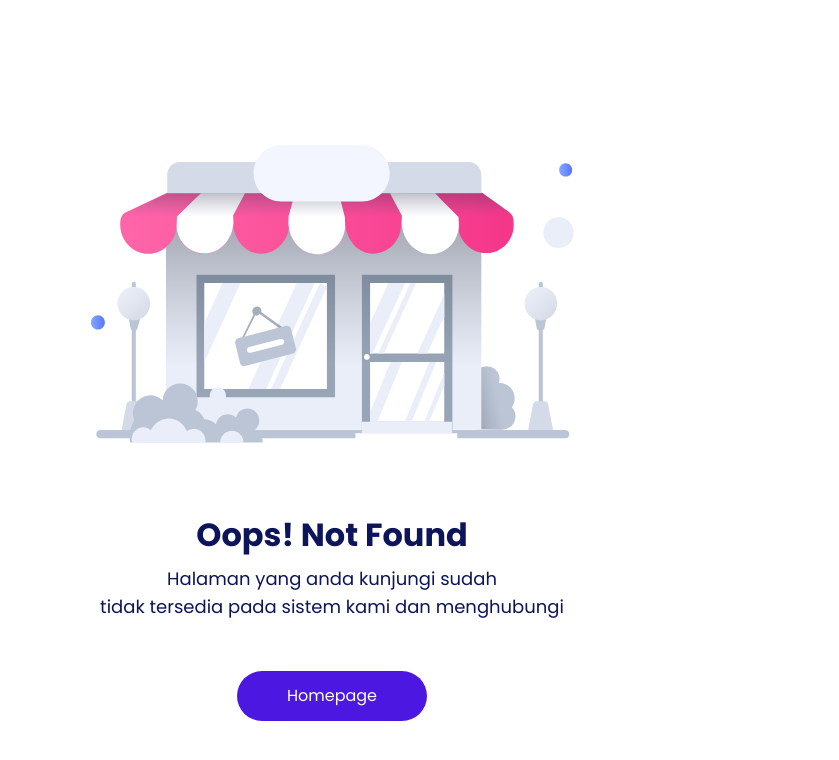
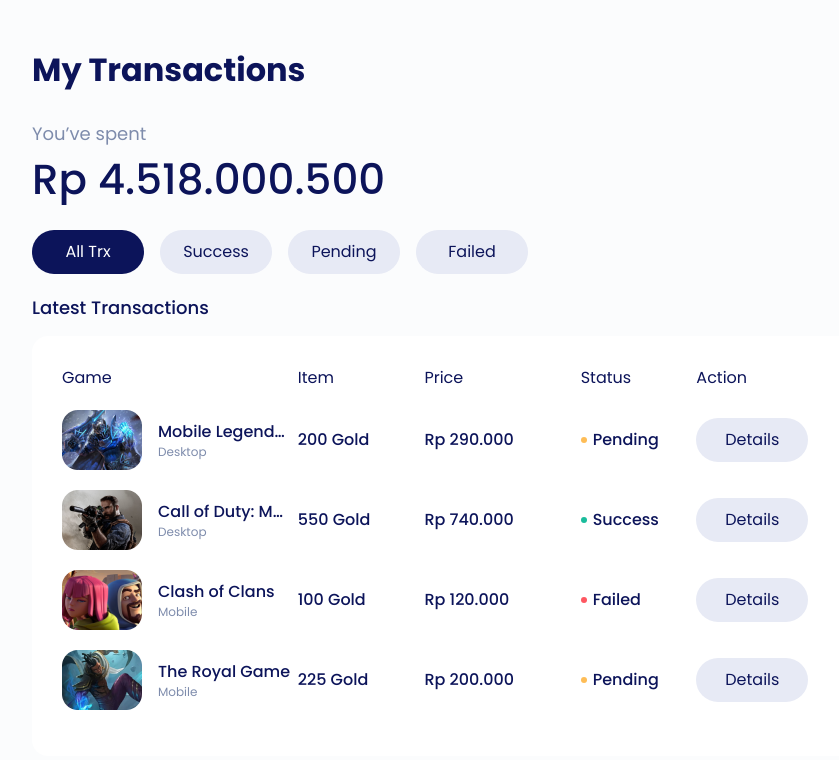
Before and after one commit to amzesmoro/learning-with-bwa, a Next.js app in the folder learn-web/storegg/: page /member/transactions in a window 1280 px wide. Before the commit this address had no page. Shown: the top 760 px of the page, without its empty margins (308-1147 px from the left). Built offline with nearby package versions, Linux system fonts and the light colour scheme.

Commit message:
[HTML to NextJS] Convert Member Transactions Page

```diff
--- a/learn-web/storegg/pages/_app.tsx
+++ b/learn-web/storegg/pages/_app.tsx
@@ -10,6 +10,7 @@
 import '../styles/404-not-found.css';
 import '../styles/sidebar.css';
 import '../styles/overview.css';
+import '../styles/transactions.css';
 import type { AppProps } from 'next/app';
 import Head from 'next/head';
 
--- /dev/null
+++ b/learn-web/storegg/pages/member/transactions/index.tsx
@@ -0,0 +1,160 @@
+export default function Transactions() {
+  return (
+    <section className="transactions overflow-auto">
+      <main className="main-wrapper">
+        <div className="ps-lg-0">
+          <h2 className="text-4xl fw-bold color-palette-1 mb-30">My Transactions</h2>
+          <div className="mb-30">
+            <p className="text-lg color-palette-2 mb-12">You’ve spent</p>
+            <h3 className="text-5xl fw-medium color-palette-1">Rp 4.518.000.500</h3>
+          </div>
+          <div className="row mt-30 mb-20">
+            <div className="col-lg-12 col-12 main-content">
+              <div id="list_status_title">
+                <a data-filter="*" href="#" className="btn btn-status rounded-pill text-sm btn-active me-3">All
+                  Trx</a>
+                <a data-filter="success" href="#"
+                  className="btn btn-status rounded-pill text-sm me-3">Success</a>
+                <a data-filter="pending" href="#"
+                  className="btn btn-status rounded-pill text-sm me-3">Pending</a>
+                <a data-filter="failed" href="#" className="btn btn-status rounded-pill text-sm me-3">Failed</a>
+              </div>
+            </div>
+          </div>
+          <div className="latest-transaction">
+            <p className="text-lg fw-medium color-palette-1 mb-14">Latest Transactions</p>
+            <div className="main-content main-content-table overflow-auto">
+              <table className="table table-borderless">
+                <thead>
+                  <tr className="color-palette-1">
+                    <th className="" scope="col">Game</th>
+                    <th scope="col">Item</th>
+                    <th scope="col">Price</th>
+                    <th scope="col">Status</th>
+                    <th scope="col">Action</th>
+                  </tr>
+                </thead>
+                <tbody id="list_status_item">
+                  <tr data-category="pending" className="align-middle">
+                    <th scope="row">
+                      <img className="float-start me-3 mb-lg-0 mb-3" src="/img/overview-1.png"
+                        width="80" height="60" alt="" />
+                      <div className="game-title-header">
+                        <p className="game-title fw-medium text-start color-palette-1 m-0">Mobile
+                          Legends:
+                          The New
+                          Battle 2021</p>
+                        <p className="text-xs fw-normal text-start color-palette-2 m-0">Desktop</p>
+                      </div>
+                    </th>
+                    <td>
+                      <p className="fw-medium color-palette-1 m-0">200 Gold</p>
+                    </td>
+                    <td>
+                      <p className="fw-medium color-palette-1 m-0">Rp 290.000</p>
+                    </td>
+                    <td>
+                      <div>
+                        <span className="float-start icon-status pending"></span>
+                        <p className="fw-medium text-start color-palette-1 m-0 position-relative">
+                          Pending</p>
+                      </div>
+                    </td>
+                    <td>
+                      <a href="../member/transactions-detail.html"
+                        className="btn btn-status rounded-pill text-sm">Details</a>
+                    </td>
+                  </tr>
+                  <tr data-category="success" className="align-middle">
+                    <th scope="row">
+                      <img className="float-start me-3 mb-lg-0 mb-3" src="/img/overview-2.png"
+                        width="80" height="60" alt="" />
+                      <div className="game-title-header">
+                        <p className="game-title fw-medium text-start color-palette-1 m-0">Call of
+                          Duty: Modern</p>
+                        <p className="text-xs fw-normal text-start color-palette-2 m-0">Desktop</p>
+                      </div>
+                    </th>
+                    <td>
+                      <p className="fw-medium color-palette-1 m-0">550 Gold</p>
+                    </td>
+                    <td>
+                      <p className="fw-medium color-palette-1 m-0">Rp 740.000</p>
+                    </td>
+                    <td>
+                      <div>
+                        <span className="float-start icon-status success"></span>
+                        <p className="fw-medium text-start color-palette-1 m-0 position-relative">
+                          Success</p>
+                      </div>
+                    </td>
+                    <td>
+                      <a href="../member/transactions-detail.html"
+                        className="btn btn-status rounded-pill text-sm">Details</a>
+                    </td>
+                  </tr>
+                  <tr data-category="failed" className="align-middle">
+                    <th scope="row">
+                      <img className="float-start me-3 mb-lg-0 mb-3" src="/img/overview-3.png"
+                        width="80" height="60" alt="" />
+                      <div className="game-title-header">
+                        <p className="game-title fw-medium text-start color-palette-1 m-0">Clash of
+                          Clans</p>
+                        <p className="text-xs fw-normal text-start color-palette-2 m-0">Mobile</p>
+                      </div>
+                    </th>
+                    <td>
+                      <p className="fw-medium color-palette-1 m-0">100 Gold</p>
+                    </td>
+                    <td>
+                      <p className="fw-medium color-palette-1 m-0">Rp 120.000</p>
+                    </td>
+                    <td>
+                      <div>
+                        <span className="float-start icon-status failed"></span>
+                        <p className="fw-medium text-start color-palette-1 m-0 position-relative">Failed
+                        </p>
+                      </div>
+                    </td>
+                    <td>
+                      <a href="../member/transactions-detail.html"
+                        className="btn btn-status rounded-pill text-sm">Details</a>
+                    </td>
+                  </tr>
+                  <tr data-category="pending" className="align-middle">
+                    <th scope="row">
+                      <img className="float-start me-3 mb-lg-0 mb-3" src="/img/overview-4.png"
+                        width="80" height="60" alt="" />
+                      <div className="game-title-header">
+                        <p className="game-title fw-medium text-start color-palette-1 m-0">The Royal
+                          Game</p>
+                        <p className="text-xs fw-normal text-start color-palette-2 m-0">Mobile</p>
+                      </div>
+                    </th>
+                    <td>
+                      <p className="fw-medium color-palette-1 m-0">225 Gold</p>
+                    </td>
+                    <td>
+                      <p className="fw-medium color-palette-1 m-0">Rp 200.000</p>
+                    </td>
+                    <td>
+                      <div>
+                        <span className="float-start icon-status pending"></span>
+                        <p className="fw-medium text-start color-palette-1 m-0 position-relative">
+                          Pending</p>
+                      </div>
+                    </td>
+                    <td>
+                      <a href="../member/transactions-detail.html"
+                        className="btn btn-status rounded-pill text-sm">Details</a>
+                    </td>
+                  </tr>
+                </tbody>
+              </table>
+            </div>
+          </div>
+        </div>
+      </main>
+    </section>
+  )
+}
--- /dev/null
+++ b/learn-web/storegg/styles/transactions.css
@@ -0,0 +1,84 @@
+
+.transactions {
+    background-color: #FBFCFD;
+}
+
+.transactions main.main-wrapper{
+    margin-left: 340px;
+    height: 100%;
+    margin-right: auto;
+    position: relative;
+    padding: 50px 50px 50px 0px;
+}
+
+.transactions main .main-content{
+    max-width: 1047px;
+}
+
+.transactions .btn{
+    display: inline-block;
+    width: 112px;
+    padding: 0.563rem;
+}
+
+.transactions .btn-status.btn-active{
+    color: #FFFFFF;
+    background-color: #0C145A;
+}
+
+.transactions .btn-status{
+    color: #0C145A;
+    background-color: #E7EAF5;
+}
+
+.transactions .latest-transaction .main-content-table{
+    background-color: #FFFFFF;
+    padding: 1.25rem 1.875rem;
+    border-radius: 1rem;
+    max-width: 1047px;
+}
+
+.transactions .latest-transaction .game-title-header{
+    margin-top: 10px;
+    margin-bottom: 10px;
+}
+
+.transactions .latest-transaction .game-title{
+    white-space: nowrap;
+    width: 135px;
+    overflow: hidden;
+    text-overflow: ellipsis;
+}
+
+.transactions .table>:not(caption)>*>*{
+    padding: 10px 0px;
+}
+
+.transactions .latest-transaction table thead tr th{
+    font-weight: 400;
+}
+
+.transactions .latest-transaction .icon-status{
+    width: 6px;
+    height: 6px;
+    border-radius: 999px;
+    margin: 9px 6px 0px 0px;
+}
+
+.transactions .latest-transaction .icon-status.pending{
+    background-color: #FEBD57;
+}
+
+.transactions .latest-transaction .icon-status.success{
+    background-color: #1ABC9C;
+}
+
+.transactions .latest-transaction .icon-status.failed{
+    background-color: #FE5761;
+}
+
+@media (max-width:992px){
+    .transactions main.main-wrapper{
+        width: 100%;
+    }
+}
```
